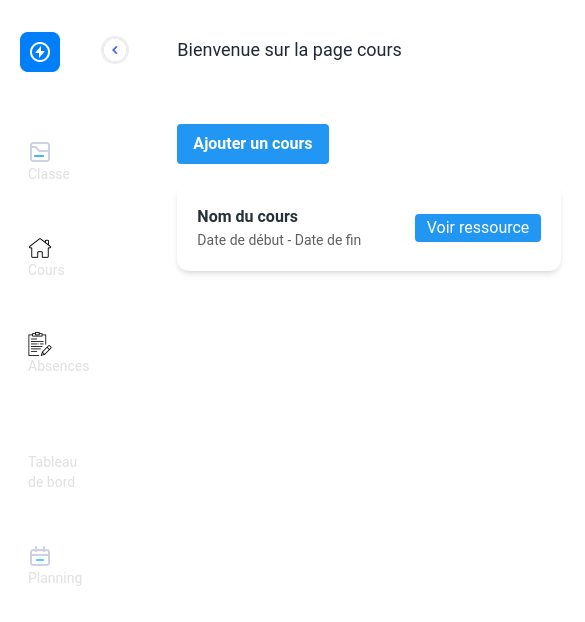
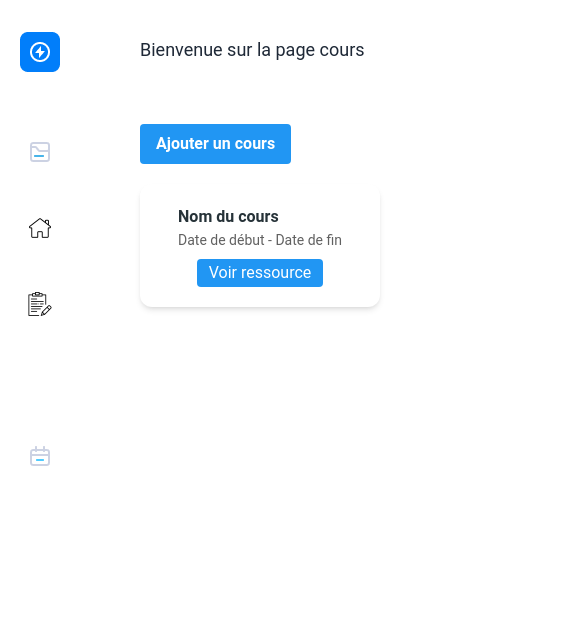
Before and after one commit to HardstyIe/Symfony-React-Schedule-Management-FRONT, a React (Vite) app: page /cours in a window 390 px wide. Shown: the top 622 px of the page, 585 px wide, since content can reach past the window. Built offline with nearby package versions, Linux system fonts and the light colour scheme.

Commit message:
feat(cours): responsive for cours

```diff
--- a/src/Components/ListCours.tsx
+++ b/src/Components/ListCours.tsx
@@ -9,10 +9,10 @@ import { Link } from 'react-router-dom';
 
 const ListCours = () => {
   return (
-    <Card className="w-96">
+    <Card className="w-full md:w-96">
       <List>
-        <ListItem className="flex justify-between">
-          <div>
+        <ListItem className="flex justify-between flex-col sm:flex-row"> {/* Utilisation de flex-col pour une disposition en colonne sur mobile */}
+          <div className="mb-2 sm:mb-0"> {/* Ajout de mb-2 (marge bas) pour l'espacement en dessous sur mobile */}
             <Typography variant="h6" color="blue-gray">
               Nom du cours
             </Typography>
--- a/src/Components/ModalAbsence.tsx
+++ b/src/Components/ModalAbsence.tsx
@@ -14,7 +14,7 @@ const ModalAbsence = () => {
     };
     return (<>
 
-        <Button className='bg-red-700 w-2/4' onClick={handleOpenModal}>Signaler</Button>
+        <Button className='bg-red-700' onClick={handleOpenModal}>Signaler</Button>
 
         {showModal && (
             <div className="fixed top-0 left-0 right-0 bottom-0 flex items-center justify-center z-50 bg-black bg-opacity-50 transition-opacity duration-300 ease-in-out">
--- a/src/Components/Sidebar.tsx
+++ b/src/Components/Sidebar.tsx
@@ -4,7 +4,8 @@ import { Link } from 'react-router-dom';
 
 
 const Sidebar = () => {
-  const [open, setOpen] = React.useState(true);
+  const isMobile = window.innerWidth > 768; // Détermine si l'écran est mobile
+  const [open, setOpen] = React.useState(isMobile); // Initialisez open en fonction de l'écran
 
 
   const Menus = [
@@ -27,7 +28,7 @@ const Sidebar = () => {
       {/* Sidebar content */}
       <img
         src={`${window.location.origin}/src/assets/navimg/control.png`}
-        className={`absolute cursor-pointer -right-3 top-9 w-7 border-dark-purple
+        className={`absolute cursor-pointer -right-3 top-9 w-7 border-dark-purple hidden md:block
          border-2 rounded-full  ${!open && 'rotate-180'}`}
         onClick={() => setOpen(!open)}
       />
```
